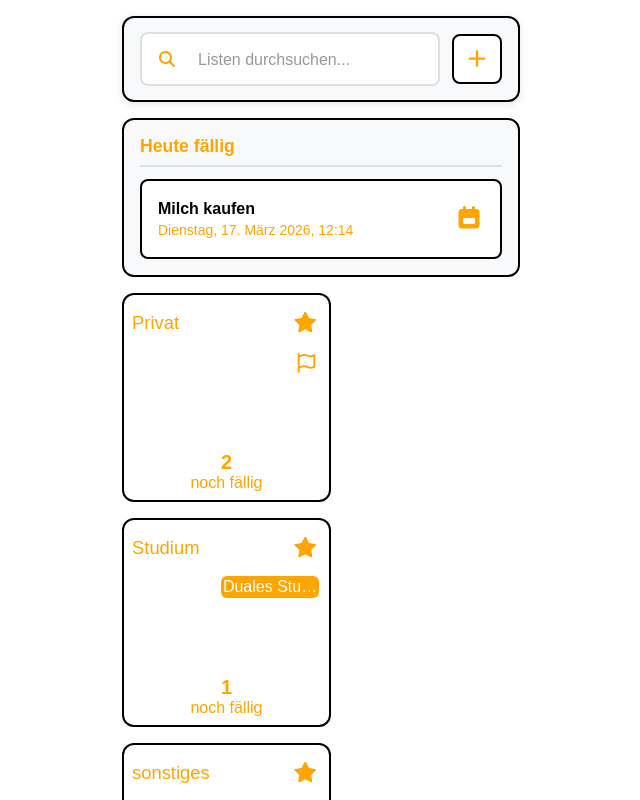
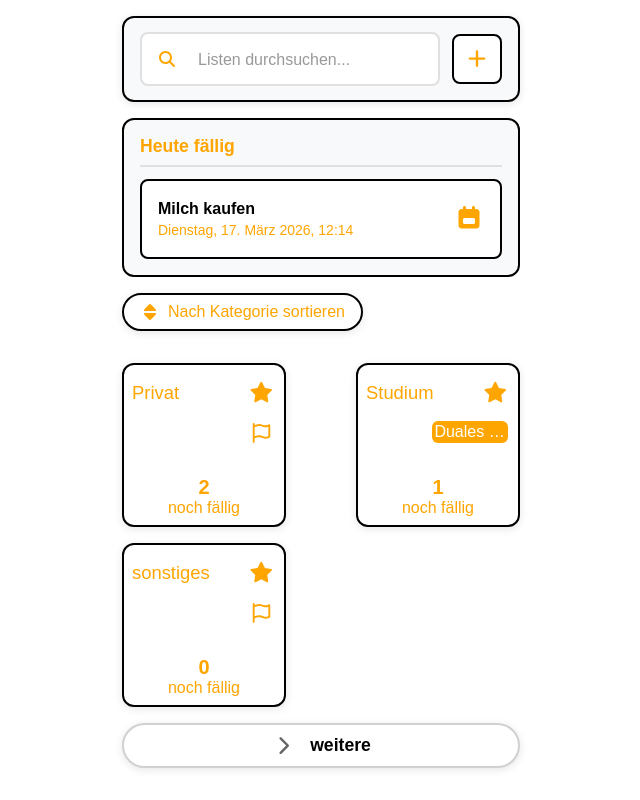
Before and after one commit to keckamreck/backendbanditen, a Next.js app: page /dashboard in a window 1280 px wide. Shown: the whole page, without its empty margins (319-959 px from the left). Built offline with nearby package versions, Linux system fonts and the light colour scheme.

Commit message:
added sort by category component. adjusted size of listCards. Added box-shadow to every component.

```diff
--- a/src/app/_components/categoryPopup.module.css
+++ b/src/app/_components/categoryPopup.module.css
@@ -4,7 +4,8 @@
   left: 0;
   width: 100vw;
   height: 100vh;
-  backdrop-filter: blur(5px);
+  background-color: rgba(0, 0, 0, 0.3);
+  backdrop-filter: blur(2px);
   display: flex;
   justify-content: center;
   align-items: center;
@@ -49,13 +50,11 @@
   display: flex;
   flex-direction: column;
   align-items: stretch;
-  /* remove wrap so buttons stack vertically */
   width: 100%;
   padding: 0.7em;
   border: 1px solid #666;
   border-radius: 6px;
   height: 7em;
-  /* only scroll vertically */
   overflow-y: auto;
   overflow-x: hidden;
 }
@@ -67,6 +66,7 @@
   font-weight: 500;
   text-align: left;
   padding: 0.25rem 0.5rem;
+  border-bottom: 1px solid #eee;
 }
 
 .buttonRow {
--- /dev/null
+++ b/src/app/_components/categorySort.module.css
@@ -0,0 +1,64 @@
+.container {
+  position: relative;
+  width: fit-content;
+  margin-bottom: 1em;
+}
+
+.sortButton {
+  background-color: white;
+  border: 2px solid black;
+  padding: 0.5em 1em;
+  border-radius: 25px;
+  font-size: 1em;
+  color: orange;
+  cursor: pointer;
+  display: flex;
+  align-items: center;
+  gap: 0.5em;
+  touch-action: manipulation;
+  -webkit-tap-highlight-color: transparent;
+  box-shadow: 0 2px 8px rgba(0, 0, 0, 0.1);
+  position: relative;
+  z-index: 20;
+}
+
+.sortButton:active {
+  transform: scale(0.98);
+  transition: transform 0.1s ease;
+}
+
+.dropdownOverlay {
+  position: fixed;
+  top: 0;
+  left: 0;
+  width: 100vw;
+  height: 100vh;
+  background-color: rgba(0, 0, 0, 0.1);
+  z-index: 10;
+}
+
+.dropdown {
+  position: absolute;
+  top: 110%;
+  left: 0;
+  width: 85vw;
+  background: white;
+  border: 2px solid black;
+  border-radius: 12px;
+  z-index: 100;
+  overflow-y: hidden;
+}
+
+.dropdownItem {
+  padding: 0.8rem 1rem;
+  border-bottom: 1px solid #eee;
+  cursor: pointer;
+  font-size: 1rem;
+  overflow: hidden;
+  text-overflow: ellipsis;
+  white-space: nowrap;
+}
+
+.dropdownItem:last-child {
+  border-bottom: none;
+}
--- /dev/null
+++ b/src/app/_components/categorySort.tsx
@@ -0,0 +1,67 @@
+"use client";
+import { useState, useEffect } from "react";
+import styles from "./categorySort.module.css";
+import { getCategories } from "@/app/_lib/demo";
+import { faSort } from "@fortawesome/free-solid-svg-icons";
+import { FontAwesomeIcon } from "@fortawesome/react-fontawesome";
+
+interface CategorySortProps {
+  onCategorySelect: (category: string | null) => void;
+}
+
+export default function CategorySort({ onCategorySelect }: CategorySortProps) {
+  const [isOpen, setIsOpen] = useState(false);
+  const [categories, setCategories] = useState<string[]>([]);
+  const [selectedCategory, setSelectedCategory] = useState<string | null>(null);
+
+  useEffect(() => {
+    const cats = getCategories();
+    setCategories(cats);
+  }, []);
+
+  const handleToggle = () => {
+    setIsOpen(!isOpen);
+  };
+
+  const handleSelectCategory = (category: string | null) => {
+    setSelectedCategory(category);
+    onCategorySelect(category);
+    setIsOpen(false);
+  };
+
+  return (
+    <div className={styles.container}>
+      <button className={styles.sortButton} onClick={handleToggle}>
+        <FontAwesomeIcon icon={faSort} className={styles.sortIcon} />
+        Nach Kategorie sortieren{" "}
+        {selectedCategory ? `(${selectedCategory})` : ""}
+      </button>
+
+      {isOpen && (
+        <div className={styles.dropdown}>
+          <div
+            className={styles.dropdownItem}
+            onClick={() => handleSelectCategory(null)}
+          >
+            Alle
+          </div>
+          {getCategories().map((category, index) => (
+            <p
+              key={index}
+              className={styles.dropdownItem}
+              onClick={() => handleSelectCategory(category)}
+            >
+              {category}
+            </p>
+          ))}
+        </div>
+      )}
+      {isOpen && (
+        <div
+          className={styles.dropdownOverlay}
+          onClick={() => setIsOpen(!isOpen)}
+        ></div>
+      )}
+    </div>
+  );
+}
--- a/src/app/_components/expandBtn.module.css
+++ b/src/app/_components/expandBtn.module.css
@@ -9,14 +9,15 @@
   border-radius: 25px;
   padding: 10px;
   cursor: pointer;
-  margin: 20px 0;
+  box-shadow: 0 2px 8px rgba(0, 0, 0, 0.1);
   transition: background-color 0.2s;
+  -webkit-tap-highlight-color: transparent;
 }
 
-.button:hover {
-  background-color: #f9f9f9;
+.button:active {
+  transform: scale(0.98);
+  transition: transform 0.25s ease;
 }
-
 .icon {
   color: #666;
   font-size: 1.2rem;
--- a/src/app/_components/listCard.module.css
+++ b/src/app/_components/listCard.module.css
@@ -1,16 +1,23 @@
 .card {
   display: flex;
   flex-direction: column;
-  width: 35vw;
-  max-width: 5cm;
-  padding: 1.25em;
+  width: 9em;
   background: white;
   border-radius: 12px;
   border: 2px solid black;
   overflow: hidden;
   aspect-ratio: 1/1;
   padding: 0.5em;
- /* box-shadow: 0 0 14px -5px black; */
+  box-shadow: 0 2px 8px rgba(0, 0, 0, 0.1);
+}
+
+.listCard:nth-child(even) {
+  justify-self: end;
+}
+
+.card:active {
+  transform: scale(0.98);
+  transition: transform 0.25s ease;
 }
 
 .topRow {
@@ -19,7 +26,7 @@
   align-items: center;
 }
 
-.categoryRow{
+.categoryRow {
   flex-grow: 1;
   display: flex;
   flex-direction: column;
@@ -27,14 +34,14 @@
   align-items: end;
 }
 
-.row{
+.row {
   display: flex;
   flex-direction: column;
   justify-content: end;
   align-items: center;
 }
 
-.title{
+.title {
   font-size: 1.15em;
   margin: 0;
   white-space: nowrap;
@@ -44,17 +51,17 @@
   width: 100%;
 }
 
-.starIcon{
+.starIcon {
   font-size: 1.25em;
   margin: 0.5em 0.2em 0.5em 1em;
 }
 
-.flagIcon{
+.flagIcon {
   font-size: 1.25em;
   margin: 0.5em 0.1em 0.5em 1em;
 }
 
-.category{
+.category {
   max-width: 50%;
   font-size: 1em;
   color: white;
@@ -68,17 +75,17 @@
   display: block;
 }
 
-.taskAmount{
+.taskAmount {
   font-size: 1.25em;
   margin: 0;
 }
 
-.dueTasks{
+.dueTasks {
   font-size: 1em;
   margin: 0;
 }
 
-.link{
+.link {
   text-decoration: none;
   color: inherit;
 }
--- a/src/app/_components/listCard.tsx
+++ b/src/app/_components/listCard.tsx
@@ -7,7 +7,7 @@ import { faStar as emptyStar, faFlag } from "@fortawesome/free-regular-svg-icons
 import { faStar as filledStar } from "@fortawesome/free-solid-svg-icons";
 import { useState } from "react";
 import Link from "next/link";
-import { getTasks, updateListCategory } from "../_lib/demo";
+import { getTasks, updateListCategory, updateListisFavourite } from "../_lib/demo";
 import CategoryPopup from "./categoryPopup";
 import { getTaskofList } from "../_models/function";
 export interface ListProps {
@@ -29,6 +29,7 @@ export function ListCard({ list, onToggleFavorite }: ListProps) {
     setIsFavorite(nextState);
 
     if (onToggleFavorite) {
+      updateListisFavourite(currentList.id, nextState);
       onToggleFavorite({ ...currentList, isFavourite: nextState });
     }
   };
--- a/src/app/dashboard/page.tsx
+++ b/src/app/dashboard/page.tsx
@@ -15,6 +15,7 @@ import { getLists, getTasks } from "@/app/_lib/demo";
 import { Task } from "@/app/_models/task";
 import { ListCard } from "../_components/listCard";
 import ExpandButton from "../_components/expandBtn";
+import CategorySort from "../_components/categorySort";
 
 export default function DashboardPage() {
   const router = useRouter();
@@ -26,9 +27,11 @@ export default function DashboardPage() {
   const [searchResults, setSearchResults] = useState<List[]>([]);
   const [isSearchOpen, setIsSearchOpen] = useState(false);
   const [isExpanded, setIsExpanded] = useState(false);
+  const [selectedCategory, setSelectedCategory] = useState<string | null>(null);
 
-  const favourites = lists.filter((l) => l.isFavourite);
-  const others = lists.filter((l) => !l.isFavourite);
+  const filteredLists = selectedCategory ? lists.filter((l) => l.category === selectedCategory) : lists;
+  const favourites = filteredLists.filter((l) => l.isFavourite);
+  const others = filteredLists.filter((l) => !l.isFavourite);
 
   useEffect(() => {
     const initialLists = getLists();
@@ -169,6 +172,7 @@ export default function DashboardPage() {
           )}
         </div>
         <DueTaskSection />
+        <CategorySort onCategorySelect={setSelectedCategory} />
         <div className={styles.cardContainer}>
           {favourites.map((list) => (
             <ListCard
```
